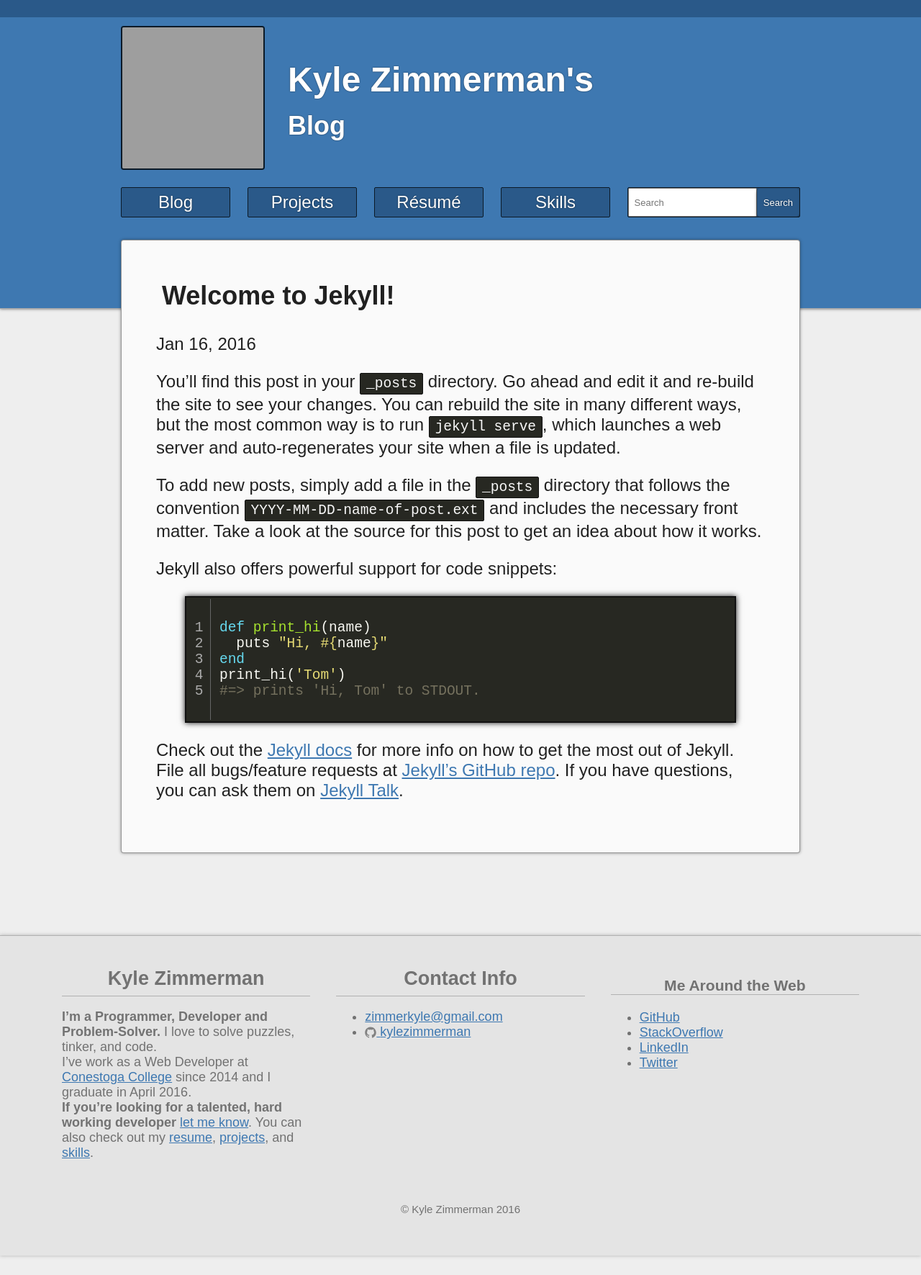
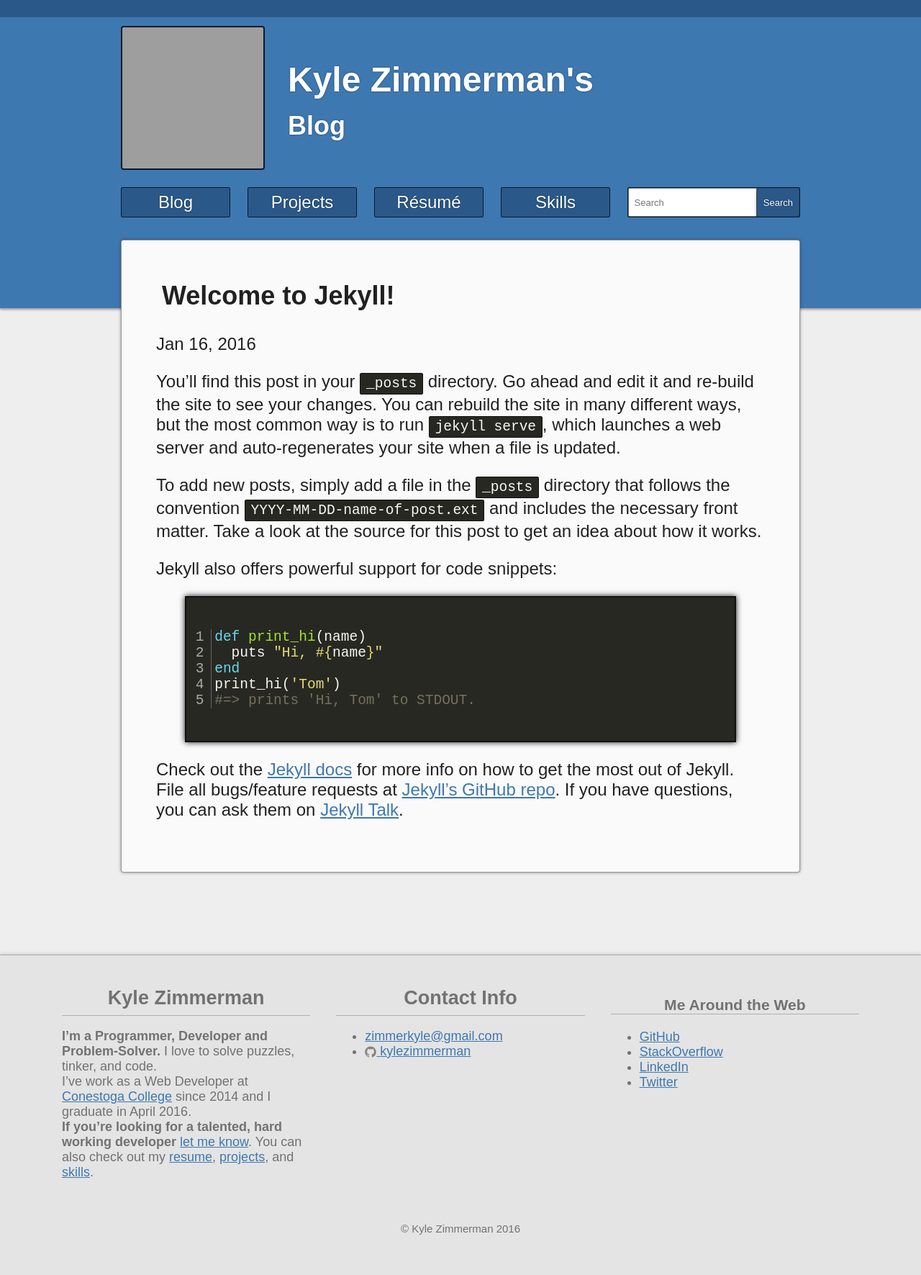
Before and after one commit to kylezimmerman/kylezimmerman.github.io, a Jekyll site: the page built from _posts/2016-01-16-welcome-to-jekyll.markdown, in a window 1280 px wide. Shown: the whole page at 72% size. Built offline with Jekyll 4.4.1, drawn with Linux system fonts in a browser that asks for light colours; before the commit the page ends 1744 px from its top, so only the background shows below that; grey boxes are pictures that could not be loaded.

Commit message:
Change Syntax Highlighting Styles
The local version of Jekyll I have seems to be generating different
output than GitHub's. This should fix it.

```diff
--- a/_sass/_syntax-highlighting.scss
+++ b/_sass/_syntax-highlighting.scss
@@ -5,16 +5,23 @@
      -webkit-user-select: none;
      -ms-user-select: none;
      user-select: none;
-}
-.highlight .gutter {
     border-right: 1px solid #666;
     padding: 0 0.5em;
 }
-.highlight .code {
+
+code:not([data-lang]) {
+    background-color: #272822;
+    color: #f8f8f8;
+    padding: 0.15em 0.4em;
+    display: inline-block;
+    vertical-align: baseline;
+    border-radius: 2px; border: 1px solid #111;
+}
+
+.highlight code {
     padding: 0.5em;
 }
 
-.highlighter-rouge { background-color: #272822; color: #f8f8f8; padding: 0.15em 0.4em; display: inline-block; vertical-align: baseline; border-radius: 2px; border: 1px solid #111;}
 
 .highlight > pre { box-shadow: 0 0 8px #111; border: 2px solid #111; }
 
```
